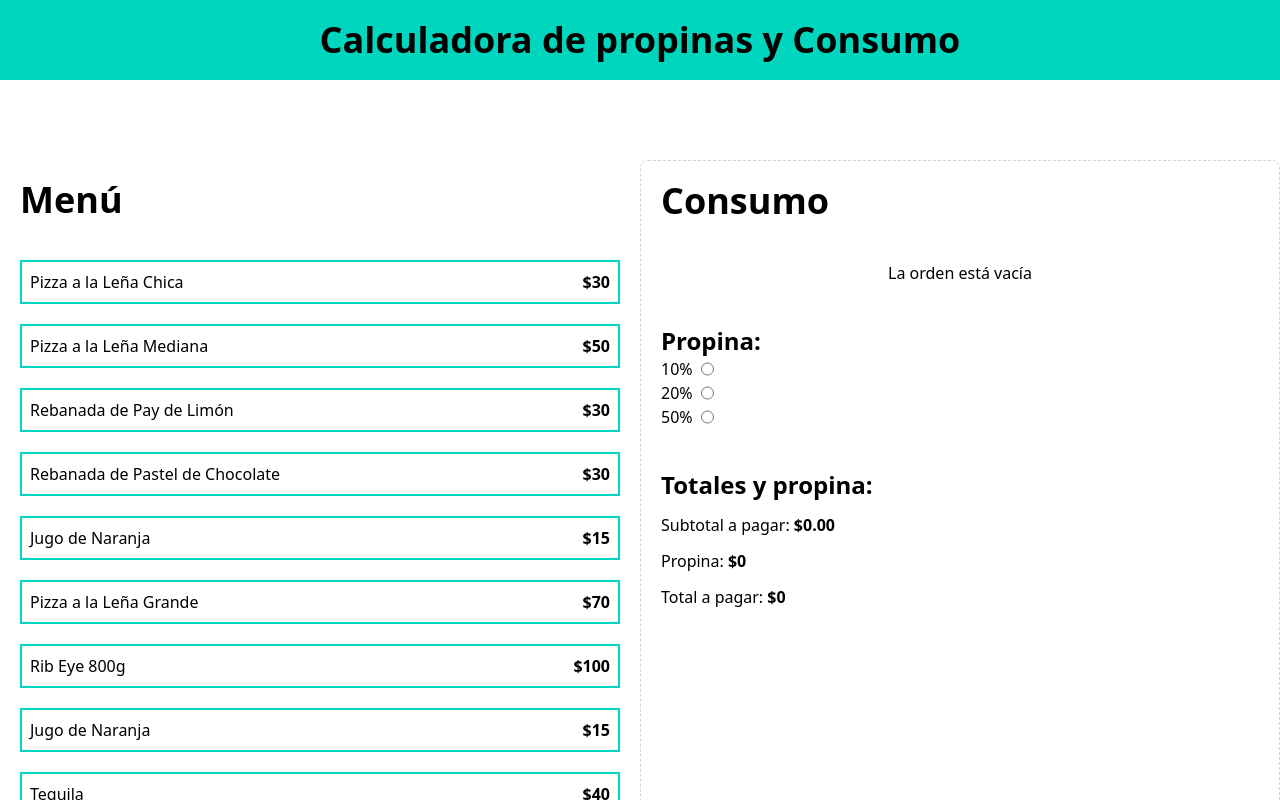
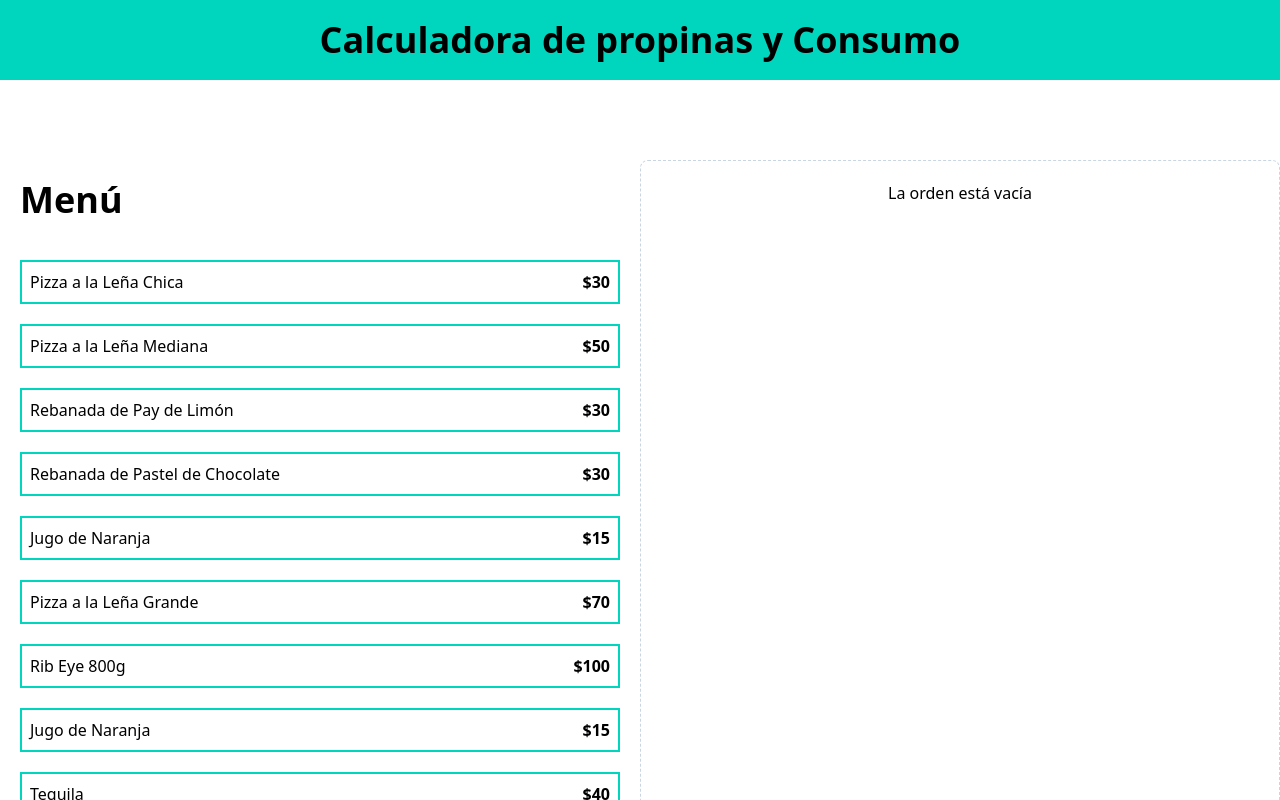
Before and after one commit to lxstik/proyecto-calculadora-de-propinas, a React (Vite) app: page / in a window 1280 px wide. Shown: the top 800 px of the page. Built offline with nearby package versions, Linux system fonts and the light colour scheme.

Commit message:
propinas, total y vaciar orden - funcionamiento

```diff
--- a/src/App.tsx
+++ b/src/App.tsx
@@ -6,7 +6,7 @@ import OrderTotals from "./components/OrderTotals"
 import TipPercentageForm from "./components/TipPercentageForm"
 
 function App() {
-  const {order, addItem, removeItem} = useOrder()
+  const { order, tip, setTip, addItem, removeItem, placeOrder } = useOrder()
 
   return (
     <>
@@ -31,16 +31,28 @@ function App() {
         </div>
 
         <div className="border border-dashed border-slate-300 p-5 rounded-lg space-y-10">
+          {order.length > 0 ? (
+            <>
               <OtherContents
                 order={order}
                 removeItem={removeItem}
               />
 
-            <TipPercentageForm />
+              <TipPercentageForm
+                setTip={setTip}
+                tip={tip}
+              />
 
               <OrderTotals
                 order={order}
+                tip={tip}
+                placeOrder={placeOrder}
               />
+            </>
+          ) : (
+            <p className="text-center">La orden está vacía</p>
+          )}
+
         </div>
       </main>
     </>
--- a/src/components/OrderContents.tsx
+++ b/src/components/OrderContents.tsx
@@ -3,7 +3,7 @@ import type { MenuItem, OrderItem } from "../types"
 
 type orderContentProps = {
     order: OrderItem[]
-    removeItem: (id : MenuItem['id']) => void
+    removeItem: (id: MenuItem['id']) => void
 }
 
 export default function OtherContents({ order, removeItem }: orderContentProps) {
@@ -12,10 +12,7 @@ export default function OtherContents({ order, removeItem }: orderContentProps)
             <h2 className='font-black text-4xl'>Consumo</h2>
 
             <div className="space-y-3 mt-10">
-                {order.length === 0 ?
-                    <p className="text-center">La orden está vacía</p>
-                    : (
-                        order.map(item => (
+                {order.map(item => (
                     <div
                         key={item.id}
                         className="flex justify-between items-center border-t border-gray-200 py-5 last-of-type:border-b"
@@ -39,10 +36,7 @@ export default function OtherContents({ order, removeItem }: orderContentProps)
                             </button>
                         </div>
                     </div>
-                        ))
-                    )
-
-                }
+                ))}
             </div>
         </div>
     )
--- a/src/components/OrderTotals.tsx
+++ b/src/components/OrderTotals.tsx
@@ -3,12 +3,18 @@ import { formatCurrency } from "../helpers"
 import type { OrderItem } from "../types"
 
 type OrderTotalsProps = {
-    order: OrderItem[]
+    order: OrderItem[],
+    tip: number,
+    placeOrder: () => void
 }
 
-export default function OrderTotals({order} : OrderTotalsProps) {
+export default function OrderTotals({order, tip, placeOrder} : OrderTotalsProps) {
 
     const subtotalAmount = useMemo(() => order.reduce((total, item) => total + (item.quantity * item.price), 0), [order] )
+
+    const tipAmount = useMemo(() => subtotalAmount * tip, [tip, order])
+
+    const totalAmount = useMemo(() => subtotalAmount + tipAmount, [tipAmount, subtotalAmount])
 
     return (
         <>
@@ -19,17 +25,21 @@ export default function OrderTotals({order} : OrderTotalsProps) {
                 </p>
 
                 <p>Propina: {''}
-                    <span className="font-bold">$0</span>
+                    <span className="font-bold">{formatCurrency(tipAmount)}</span>
                 </p>
 
                 <p>Total a pagar: {''}
-                    <span className="font-bold">$0</span>
+                    <span className="font-bold">{formatCurrency(totalAmount)}</span>
                 </p>
 
             </div>
 
-            <button>
-
+            <button
+                className="w-full bg-black p-3 uppercase text-white font-bold mt-10 disabled:opacity-20"
+                disabled={totalAmount === 0}
+                onClick={placeOrder}
+            >
+                Guardar Orden
             </button>
         </>
     )
--- a/src/components/TipPercentageForm.tsx
+++ b/src/components/TipPercentageForm.tsx
@@ -1,9 +1,3 @@
-type TipOptionsProps = {
-    id: string
-    value: number
-    label: string
-}
-
 const tipOptions = [
     {
         id: 'tip-10',
@@ -22,20 +16,27 @@ const tipOptions = [
     },
 ]
 
-export default function TipPercentageForm() {
+type TipPercentageFormProps = {
+    setTip: React.Dispatch<React.SetStateAction<number>>,
+    tip: number
+}
+
+export default function TipPercentageForm({setTip, tip}: TipPercentageFormProps) {
     return (
         <div>
             <h3 className="font-black text-2xl">Propina:</h3>
             <form>
 
-                {tipOptions.map(tip => (
-                    <div key={tip.id} className="flex gap-2">
-                        <label htmlFor={tip.id}>{tip.label}</label>
+                {tipOptions.map(tipOption => (
+                    <div key={tipOption.id} className="flex gap-2">
+                        <label htmlFor={tipOption.id}>{tipOption.label}</label>
                         <input
-                            id={tip.id}
+                            id={tipOption.id}
                             type="radio"
                             name="tip"
-                            value={tip.value}
+                            value={tipOption.value}
+                            onChange={e => setTip(+e.target.value)}
+                            checked={tip === tipOption.value}
                         />
                     </div>
                 ))}
--- a/src/hooks/useOrders.ts
+++ b/src/hooks/useOrders.ts
@@ -3,6 +3,7 @@ import type { MenuItem, OrderItem } from "../types"
 
 export default function useOrder() {
     const [order, setOrder] = useState<OrderItem[]>([]) //revisar qeu lo que se mete en el estado sea del tipo OrderItem
+    const [tip, setTip] = useState(0)
 
     const addItem = (item: MenuItem) => {
         const itemExists = order.find(orderItem => orderItem.id === item.id)
@@ -21,9 +22,19 @@ export default function useOrder() {
     const removeItem = (id : MenuItem['id']) => {
         setOrder(order.filter(item => item.id !== id))
     }
+
+    const placeOrder = () => {
+        setOrder([])
+        setTip(0)
+        alert('Orden guardada con éxito!')
+    }
+
     return {
         order,
+        tip,
+        setTip,
         addItem,
-        removeItem
+        removeItem,
+        placeOrder
     }
 }
```
Also changed, not shown: 1 other file (tests, documents, lock files or other folders). Lines whose indentation alone changed are shown as unchanged.
